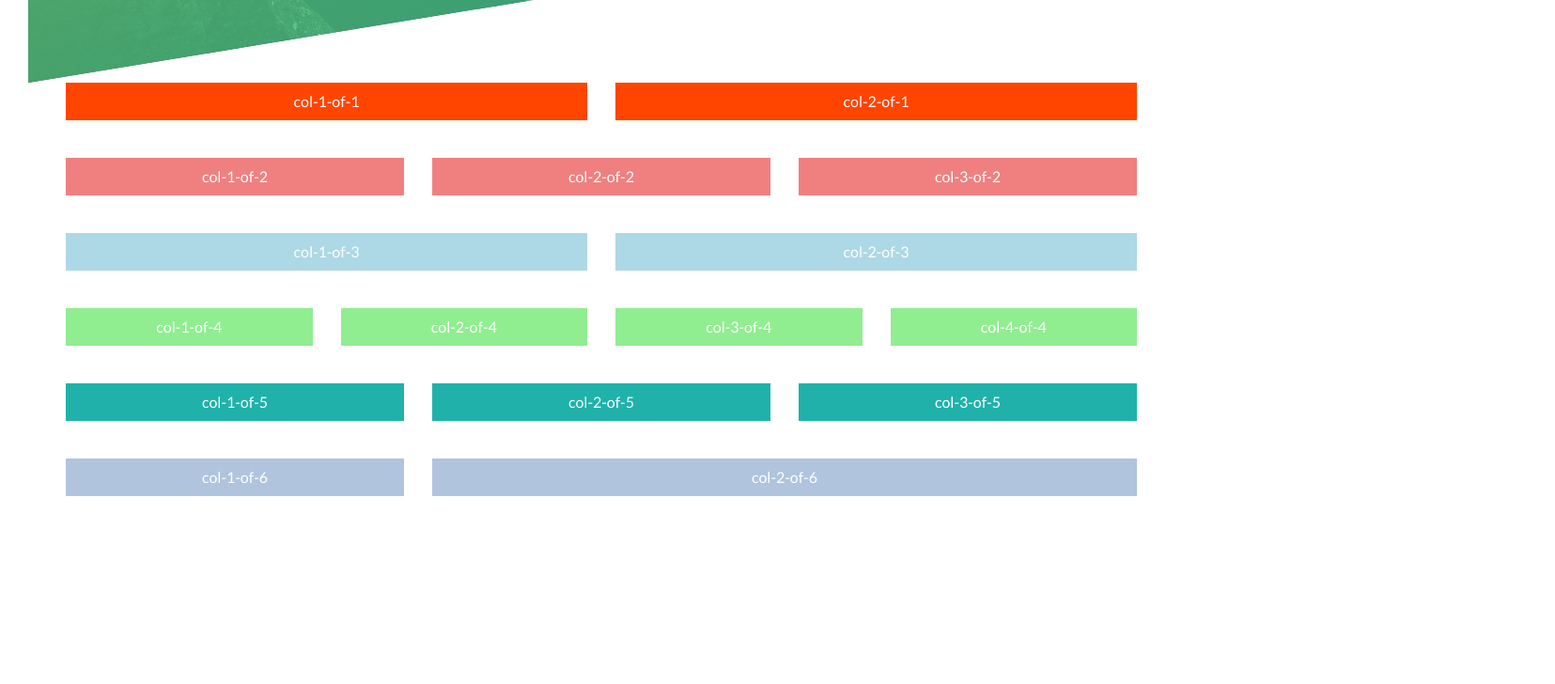
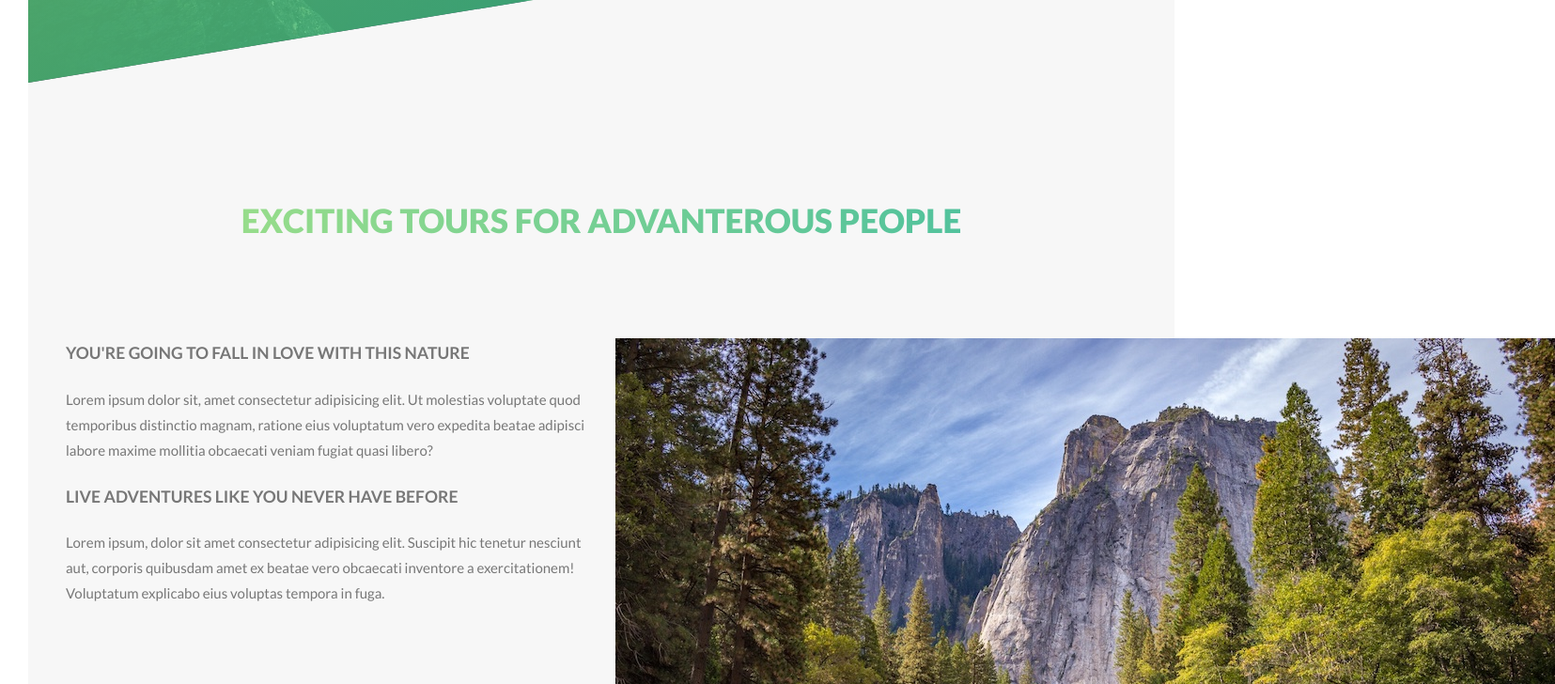
Before and after one commit to nmtoan251998/advanced-css-and-sass, a website: page index.html in a window 1280 px wide. Shown: the part 702-1430 px from the top of the page at 94% size, 1655 px wide, since content can reach past the window. Before the commit the page ends 1260 px from the top, so only its background shows below. Drawn offline with Linux system fonts and the light colour scheme.

Commit message:
making section-about__img

```diff
--- a/index.html
+++ b/index.html
@@ -21,12 +21,33 @@
             <a href="#" class="btn btn--white btn--animated">Discover our tours</a>
         </div>
     </header>
-    <!-- <main>
-        <div class="section-about">
-            <h2>Exciting tours for advanterous people</h2>
+    <main class="main">
+        <div class="row section-about">
+            <div class="u-center-text u-mb-l u-mt-xl">
+                <h2 class="header-secondary" >Exciting tours for advanterous people</h2>
+            </div>
+            <div class="col-1-of-2 section-about__paragraph">
+                <div class="u-mb-s">
+                    <div class="u-mb-s">
+                        <h3 class="header-tertiary">You're going to fall in love with this nature</h3>
+                    </div>
+                    <p>Lorem ipsum dolor sit, amet consectetur adipisicing elit. Ut molestias voluptate quod temporibus distinctio magnam, ratione eius voluptatum vero expedita beatae adipisci labore maxime mollitia obcaecati veniam fugiat quasi libero?</p>
+                </div>
+                <div class="u-mb-m">
+                    <div class="u-mb-s">
+                        <h3 class="header-tertiary">Live adventures like you never have before</h3>
+                    </div>
+                    <p>Lorem ipsum, dolor sit amet consectetur adipisicing elit. Suscipit hic tenetur nesciunt aut, corporis quibusdam amet ex beatae vero obcaecati inventore a exercitationem! Voluptatum explicabo eius voluptas tempora in fuga.</p>
+                </div>
+            </div>
+            <div class="col-1-of-2 section-about__img">
+                <img src="img/nat-1-large.jpg" alt="Image 1" class="section-about__img">
+                <img src="img/nat-2-large.jpg" alt="Image 2" class="section-about__img">
+                <img src="img/nat-3-large.jpg" alt="Image 3" class="section-about__img">
+            </div>
         </div>
-    </main> -->
-    <section class="grid-test">
+    </main>
+    <!-- <section class="grid-test">
         <div class="row">
             <div class="col-1">col-1-of-1</div>
             <div class="col-1">col-2-of-1</div>
@@ -55,6 +76,6 @@
             <div class="col-6">col-1-of-6</div>
             <div class="col-6">col-2-of-6</div>
         </div>
-    </section>
+    </section> -->
 </body>
 </html>
--- a/sass/abstracts/_variables.scss
+++ b/sass/abstracts/_variables.scss
@@ -3,6 +3,7 @@ $color-primary: #7ed56f;
 $color-primary-light: #55c57a;
 $color-primary-dark: #28b485;
 $color-grey-dark: #777;
+$color-grey-light: #f7f7f7;
 $color-white: #eee;
 $color-dark: #000;
 
--- a/sass/base/_base.scss
+++ b/sass/base/_base.scss
@@ -6,15 +6,12 @@
     box-sizing: inherit;
 }
 
-html {
-    // This defines what 1rem is
-    font-size: 62.5%;
-}
+html { font-size: 62.5% } // This defines what 1rem is
 
 body {
-    font-family: "Lato", sans-serif;
-    font-weight: 400;
+    // font-family: "Lato", sans-serif;
+    // font-weight: 400;
+    // color: $color-white;
+    box-sizing: border-box;
     padding: 3rem;
-    color: $color-white;
-    box-sizing: border-box;
 }
--- a/sass/base/_typography.scss
+++ b/sass/base/_typography.scss
@@ -1,3 +1,9 @@
+body {
+    font-family: "Lato", sans-serif;
+    font-weight: 400;
+    color: $color-white;
+}
+
 .header__text-box {
     .header-primary {
         margin-bottom: 3.5rem;
--- a/sass/base/_ultilities.scss
+++ b/sass/base/_ultilities.scss
@@ -0,0 +1,11 @@
+.u-center-text {text-align: center;}
+
+.u-mt-s {margin-top: 2rem;}
+.u-mt-m {margin-top: 5rem;}
+.u-mt-l {margin-top: 10rem;}
+.u-mt-xl {margin-top: 12.5rem;}
+
+.u-mb-s {margin-bottom: 2rem;}
+.u-mb-m {margin-bottom: 5rem;}
+.u-mb-l {margin-bottom: 10rem;}
+.u-mb-xl {margin-bottom: 12.5rem;}
--- a/sass/layouts/_grid.scss
+++ b/sass/layouts/_grid.scss
@@ -1,53 +1,19 @@
 .row {
     max-width: $grid-width;
-    font-size: 16px;
-    color: #ffffff;
     margin: 0 auto;
     @include clearfix;
+  }
 
-    [class^=col-] {
-        background-color: #000000;
-        height: $gutter-vertical;
-        text-align: center;
-        line-height: $gutter-vertical;
-        float: left }
+[class^="col-"] {
+    float: left;
+    margin: 5px 0;
 
-    &:not(:last-child) { margin-bottom: $gutter-vertical; }
+    &:not(:last-child) { margin-right: $gutter-horizontal }
+}
 
-    .col-1 {
-        width: calc( (100% - 1 *  #{$gutter-horizontal}) / 2);
-        background-color: orangered;
-        &:not(:last-child){ margin-right: $gutter-horizontal }
-    }
-
-    .col-2 {
-        width: calc( (100% - 2 * #{$gutter-horizontal}) / 3);
-        background-color: lightcoral;
-        &:not(:last-child){ margin-right: $gutter-horizontal }
-    }
-
-    .col-3 {
-        width: calc( (100% - 1 * #{$gutter-horizontal}) / 2);
-        background-color: lightblue;
-        &:not(:last-child){ margin-right: $gutter-horizontal }
-    }
-
-    .col-4 {
-        width: calc( (100% - 3 * #{$gutter-horizontal}) / 4);
-        background-color: lightgreen;
-        &:not(:last-child){ margin-right: $gutter-horizontal }
-    }
-
-    .col-5 {
-        width: calc( (100% - 2 * #{$gutter-horizontal}) / 3);
-        background-color: lightseagreen;
-        &:not(:last-child){ margin-right: $gutter-horizontal }
-    }
-
-    .col-6 {
-        width: calc( (100% - 2 * #{$gutter-horizontal}) / 3);
-        background-color: lightsteelblue;
-        &:not(:last-child){ margin-right: $gutter-horizontal }
-        &:last-child { width: calc( (2*(100% - 2 * #{$gutter-horizontal}) / 3) + #{$gutter-horizontal}) }
-    }
-}
+.col-1-of-2 { width: calc((100% - 1 * #{$gutter-horizontal}) / 2) }
+.col-1-of-3 { width: calc((100% - 2 * #{$gutter-horizontal}) / 3) }
+.col-2-of-3 { width: calc((2 * (100% - 2 * #{$gutter-horizontal}) / 3) + #{$gutter-horizontal}) }
+.col-1-of-4 { width: calc((100% - 3 * #{$gutter-horizontal}) / 4) }
+.col-2-of-4 { width: calc((2 * (100% - 3 * #{$gutter-horizontal}) / 4) + #{$gutter-horizontal}) }
+.col-3-of-4 { width: calc(((2 * (100% - 3 * #{$gutter-horizontal}) / 4) + 2 * #{$gutter-horizontal}) + (100% - 3 * #{$gutter-horizontal}) / 4)  }
--- /dev/null
+++ b/sass/layouts/_main.scss
@@ -0,0 +1,34 @@
+.main {
+    background-color: $color-grey-light;
+    margin-top: -25vh;
+    padding-top: 25vh;
+
+    .section-about {
+        font-size: 1.5rem;
+        @include clearfix;
+
+        .header-secondary {
+            display: inline-block;
+            font-weight: 900;
+            font-size: 3.5rem;
+            text-transform: uppercase;
+            color: transparent;
+            background-image: linear-gradient(to right, rgba($color-primary, .8), rgba($color-primary-dark, .8));
+            -webkit-background-clip: text;
+
+            &:hover {
+                cursor: default;
+                text-shadow: 0 10px 20px rgba($color-grey-dark, .45);
+                transform: translateY(-5px) skew(-5deg, 5deg) scale(1.1);
+                transition: .2s;
+            }
+        }
+
+        &__paragraph {
+            color: $color-grey-dark;
+            line-height: 1.8;
+
+            .header-tertiary { text-transform: uppercase }
+        }
+    }
+}
--- a/sass/main.scss
+++ b/sass/main.scss
@@ -10,7 +10,9 @@
 
 @import "components/button";
 
+@import "layouts/grid";
 @import "layouts/header";
-@import "layouts/grid";
+@import "layouts/main";
+
 
 @import "pages/home";
```
Also changed, not shown: css/style.css, sass/layouts/_header.scss (line endings or trailing spaces).
